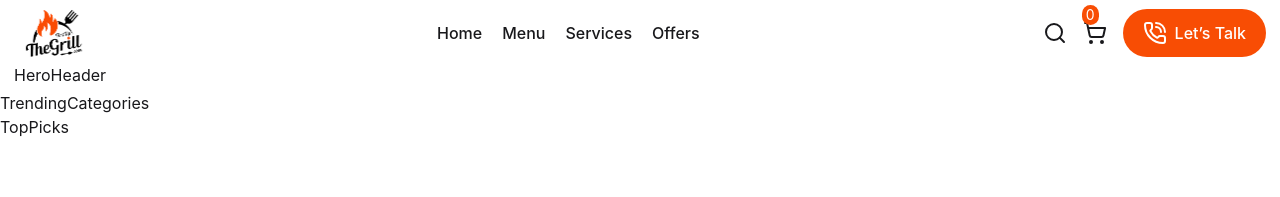
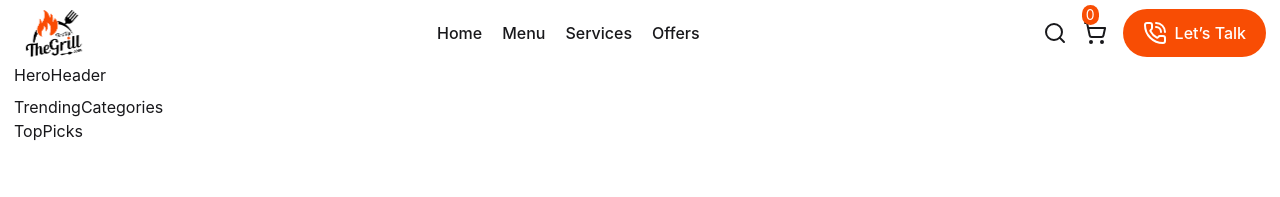
Before and after one commit to nillworks/Fire-Up-The-Grill, a React (Vite) app: page / in a window 1280 px wide. Shown: the top 197 px of the page. Built offline with nearby package versions, Linux system fonts and the light colour scheme.

Commit message:
mofifi Projects

```diff
--- a/src/App.jsx
+++ b/src/App.jsx
@@ -1,14 +1,20 @@
+import { Fragment } from 'react';
 import Header from './Components/Pages/Header/Header';
 import TopPicks from './Components/Pages/TopPicks/TopPicks';
 import TrendingCategories from './Components/Pages/TrendingCategories/TrendingCategories';
 
 const App = () => {
   return (
-    <div>
-      <Header />
-      <TrendingCategories />
-      <TopPicks />
-    </div>
+    <Fragment>
+      <header>
+        <Header />
+      </header>
+
+      <main className="containers paddingXCustom">
+        <TrendingCategories />
+        <TopPicks />
+      </main>
+    </Fragment>
   );
 };
 
```
